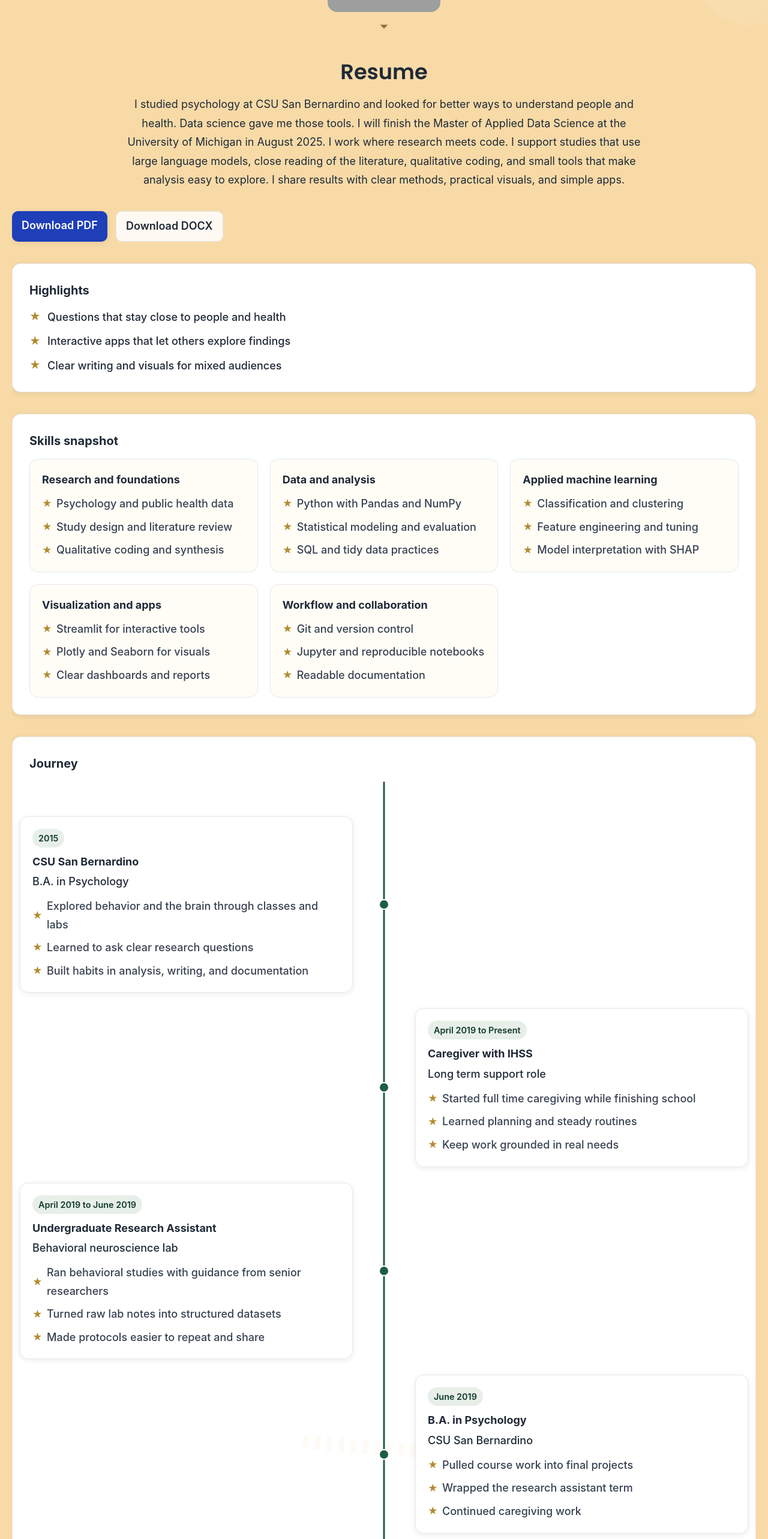
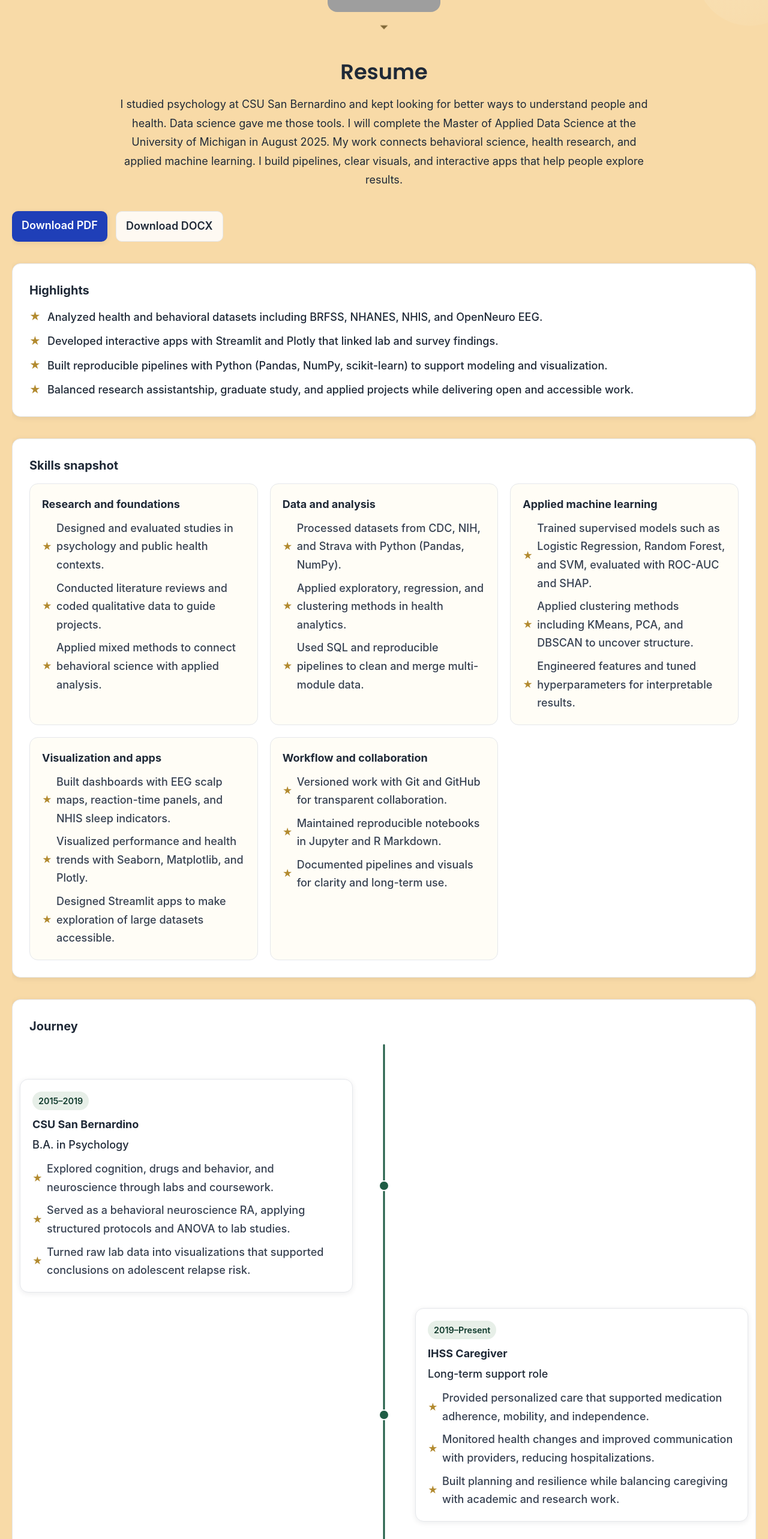
Before and after one commit to aparker03/alexis-portfolio, a React (Create React App) app in the folder site/: page /resume in a window 1280 px wide. Shown: the part 234-2800 px from the top of the page at 60% size. Built offline with nearby package versions, Linux system fonts and the light colour scheme; grey boxes are pictures that could not be loaded.

Commit message:
Update Resume and Projects pages + CSS refinements (image previews, content polish, consistent style)

```diff
--- a/site/src/pages/Resume.jsx
+++ b/site/src/pages/Resume.jsx
@@ -30,33 +30,20 @@ function Resume() {
       <div className="resume-inner">
         <header className="resume-header text-center">
           <h2 id="resume-heading" className="resume-title">Resume</h2>
-
-          {/* Intro (centered, readable width) */}
           <p className="resume-intro mx-auto text-center">
-            I studied psychology at CSU San Bernardino and looked for better ways to understand people and health.
-            Data science gave me those tools. I will finish the Master of Applied Data Science at the University of
-            Michigan in August 2025. I work where research meets code. I support studies that use large language
-            models, close reading of the literature, qualitative coding, and small tools that make analysis easy to
-            explore. I share results with clear methods, practical visuals, and simple apps.
+            I studied psychology at CSU San Bernardino and kept looking for better ways to understand people and health.
+            Data science gave me those tools. I will complete the Master of Applied Data Science at the University of
+            Michigan in August 2025. My work connects behavioral science, health research, and applied machine learning.
+            I build pipelines, clear visuals, and interactive apps that help people explore results.
           </p>
         </header>
 
         {/* downloads */}
         <div className="resume-downloads" role="region" aria-label="Resume downloads">
-          <a
-            href={`${P}/resume.pdf`}
-            download
-            className="btn-primary"
-            aria-label="Download resume as PDF"
-          >
+          <a href={`${P}/resume.pdf`} download className="btn-primary" aria-label="Download resume as PDF">
             Download PDF
           </a>
-          <a
-            href={`${P}/resume.docx`}
-            download
-            className="btn-ghost"
-            aria-label="Download resume as DOCX"
-          >
+          <a href={`${P}/resume.docx`} download className="btn-ghost" aria-label="Download resume as DOCX">
             Download DOCX
           </a>
         </div>
@@ -65,9 +52,10 @@ function Resume() {
         <section className="resume-section" aria-labelledby="highlights-heading">
           <h3 id="highlights-heading" className="section-title">Highlights</h3>
           <ul className="highlights-list">
-            <li className="star">Questions that stay close to people and health</li>
-            <li className="star">Interactive apps that let others explore findings</li>
-            <li className="star">Clear writing and visuals for mixed audiences</li>
+            <li className="star">Analyzed health and behavioral datasets including BRFSS, NHANES, NHIS, and OpenNeuro EEG.</li>
+            <li className="star">Developed interactive apps with Streamlit and Plotly that linked lab and survey findings.</li>
+            <li className="star">Built reproducible pipelines with Python (Pandas, NumPy, scikit-learn) to support modeling and visualization.</li>
+            <li className="star">Balanced research assistantship, graduate study, and applied projects while delivering open and accessible work.</li>
           </ul>
         </section>
 
@@ -78,41 +66,41 @@ function Resume() {
             <article className="skill-tile">
               <h4 className="tile-title">Research and foundations</h4>
               <ul className="tile-points">
-                <li className="star">Psychology and public health data</li>
-                <li className="star">Study design and literature review</li>
-                <li className="star">Qualitative coding and synthesis</li>
+                <li className="star">Designed and evaluated studies in psychology and public health contexts.</li>
+                <li className="star">Conducted literature reviews and coded qualitative data to guide projects.</li>
+                <li className="star">Applied mixed methods to connect behavioral science with applied analysis.</li>
               </ul>
             </article>
             <article className="skill-tile">
               <h4 className="tile-title">Data and analysis</h4>
               <ul className="tile-points">
-                <li className="star">Python with Pandas and NumPy</li>
-                <li className="star">Statistical modeling and evaluation</li>
-                <li className="star">SQL and tidy data practices</li>
+                <li className="star">Processed datasets from CDC, NIH, and Strava with Python (Pandas, NumPy).</li>
+                <li className="star">Applied exploratory, regression, and clustering methods in health analytics.</li>
+                <li className="star">Used SQL and reproducible pipelines to clean and merge multi-module data.</li>
               </ul>
             </article>
             <article className="skill-tile">
               <h4 className="tile-title">Applied machine learning</h4>
               <ul className="tile-points">
-                <li className="star">Classification and clustering</li>
-                <li className="star">Feature engineering and tuning</li>
-                <li className="star">Model interpretation with SHAP</li>
+                <li className="star">Trained supervised models such as Logistic Regression, Random Forest, and SVM, evaluated with ROC-AUC and SHAP.</li>
+                <li className="star">Applied clustering methods including KMeans, PCA, and DBSCAN to uncover structure.</li>
+                <li className="star">Engineered features and tuned hyperparameters for interpretable results.</li>
               </ul>
             </article>
             <article className="skill-tile">
               <h4 className="tile-title">Visualization and apps</h4>
               <ul className="tile-points">
-                <li className="star">Streamlit for interactive tools</li>
-                <li className="star">Plotly and Seaborn for visuals</li>
-                <li className="star">Clear dashboards and reports</li>
+                <li className="star">Built dashboards with EEG scalp maps, reaction-time panels, and NHIS sleep indicators.</li>
+                <li className="star">Visualized performance and health trends with Seaborn, Matplotlib, and Plotly.</li>
+                <li className="star">Designed Streamlit apps to make exploration of large datasets accessible.</li>
               </ul>
             </article>
             <article className="skill-tile">
               <h4 className="tile-title">Workflow and collaboration</h4>
               <ul className="tile-points">
-                <li className="star">Git and version control</li>
-                <li className="star">Jupyter and reproducible notebooks</li>
-                <li className="star">Readable documentation</li>
+                <li className="star">Versioned work with Git and GitHub for transparent collaboration.</li>
+                <li className="star">Maintained reproducible notebooks in Jupyter and R Markdown.</li>
+                <li className="star">Documented pipelines and visuals for clarity and long-term use.</li>
               </ul>
             </article>
           </div>
@@ -125,112 +113,80 @@ function Resume() {
           <div className="timeline">
             <div className="timeline-rail" aria-hidden="true"></div>
 
-            {/* 2015 — CSU San Bernardino */}
-            <div className="timeline-item" role="listitem">
+            {/* CSU */}
+            <div className="timeline-item">
               <div className="timeline-card left">
-                <span className="time-badge">2015</span>
+                <span className="time-badge">2015–2019</span>
                 <h4 className="item-title">CSU San Bernardino</h4>
                 <p className="item-sub">B.A. in Psychology</p>
                 <ul className="item-points">
-                  <li className="star">Explored behavior and the brain through classes and labs</li>
-                  <li className="star">Learned to ask clear research questions</li>
-                  <li className="star">Built habits in analysis, writing, and documentation</li>
+                  <li className="star">Explored cognition, drugs and behavior, and neuroscience through labs and coursework.</li>
+                  <li className="star">Served as a behavioral neuroscience RA, applying structured protocols and ANOVA to lab studies.</li>
+                  <li className="star">Turned raw lab data into visualizations that supported conclusions on adolescent relapse risk.</li>
                 </ul>
               </div>
               <span className="timeline-node" aria-hidden="true"></span>
               <div className="timeline-spacer right" aria-hidden="true"></div>
             </div>
 
-            {/* April 2019 — Caregiver */}
-            <div className="timeline-item" role="listitem">
+            {/* Caregiver */}
+            <div className="timeline-item">
               <div className="timeline-spacer left" aria-hidden="true"></div>
               <span className="timeline-node" aria-hidden="true"></span>
               <div className="timeline-card right">
-                <span className="time-badge">April 2019 to Present</span>
-                <h4 className="item-title">Caregiver with IHSS</h4>
-                <p className="item-sub">Long term support role</p>
+                <span className="time-badge">2019–Present</span>
+                <h4 className="item-title">IHSS Caregiver</h4>
+                <p className="item-sub">Long-term support role</p>
                 <ul className="item-points">
-                  <li className="star">Started full time caregiving while finishing school</li>
-                  <li className="star">Learned planning and steady routines</li>
-                  <li className="star">Keep work grounded in real needs</li>
+                  <li className="star">Provided personalized care that supported medication adherence, mobility, and independence.</li>
+                  <li className="star">Monitored health changes and improved communication with providers, reducing hospitalizations.</li>
+                  <li className="star">Built planning and resilience while balancing caregiving with academic and research work.</li>
                 </ul>
               </div>
             </div>
 
-            {/* April 2019 — Undergraduate RA */}
-            <div className="timeline-item" role="listitem">
+            {/* Independent projects */}
+            <div className="timeline-item t-gap-lg">
               <div className="timeline-card left">
-                <span className="time-badge">April 2019 to June 2019</span>
-                <h4 className="item-title">Undergraduate Research Assistant</h4>
-                <p className="item-sub">Behavioral neuroscience lab</p>
+                <span className="time-badge">2022–Present</span>
+                <h4 className="item-title">Independent projects</h4>
+                <p className="item-sub">Public health and behavioral data</p>
                 <ul className="item-points">
-                  <li className="star">Ran behavioral studies with guidance from senior researchers</li>
-                  <li className="star">Turned raw lab notes into structured datasets</li>
-                  <li className="star">Made protocols easier to repeat and share</li>
+                  <li className="star">Created Streamlit and R Shiny apps that turned survey data into interactive visuals.</li>
+                  <li className="star">Practiced reproducibility and transparency through open portfolio work.</li>
+                  <li className="star">Used self-directed exploration to build a foundation for later graduate projects.</li>
                 </ul>
               </div>
               <span className="timeline-node" aria-hidden="true"></span>
               <div className="timeline-spacer right" aria-hidden="true"></div>
             </div>
 
-            {/* June 2019 — B.A. earned */}
-            <div className="timeline-item" role="listitem">
+            {/* MADS */}
+            <div className="timeline-item">
               <div className="timeline-spacer left" aria-hidden="true"></div>
               <span className="timeline-node" aria-hidden="true"></span>
               <div className="timeline-card right">
-                <span className="time-badge">June 2019</span>
-                <h4 className="item-title">B.A. in Psychology</h4>
-                <p className="item-sub">CSU San Bernardino</p>
+                <span className="time-badge">2024–2025</span>
+                <h4 className="item-title">Master of Applied Data Science</h4>
+                <p className="item-sub">University of Michigan</p>
                 <ul className="item-points">
-                  <li className="star">Pulled course work into final projects</li>
-                  <li className="star">Wrapped the research assistant term</li>
-                  <li className="star">Continued caregiving work</li>
+                  <li className="star">Developed supervised and unsupervised models across health and behavioral datasets.</li>
+                  <li className="star">Completed projects on BRFSS depression, Strava performance, and California cancer surgeries.</li>
+                  <li className="star">Led a Capstone project (EEG + NHIS Explorer) merging EEG band power, reaction-time tasks, mood surveys, and NHIS sleep indicators into interactive dashboards.</li>
                 </ul>
               </div>
             </div>
 
-            {/* August 2022 — Independent work */}
-            <div className="timeline-item t-gap-lg" role="listitem">
+            {/* Graduate RA */}
+            <div className="timeline-item">
               <div className="timeline-card left">
-                <span className="time-badge">August 2022 to Present</span>
-                <h4 className="item-title">Independent research and projects</h4>
-                <p className="item-sub">Public health and behavioral data</p>
-                <ul className="item-points">
-                  <li className="star">Built portfolio apps and visual notebooks</li>
-                  <li className="star">Worked with BRFSS, Strava, and cancer surgery data</li>
-                  <li className="star">Focused on reproducible and open methods</li>
-                </ul>
-              </div>
-              <span className="timeline-node" aria-hidden="true"></span>
-              <div className="timeline-spacer right" aria-hidden="true"></div>
-            </div>
-
-            {/* August 2024–August 2025 — MADS */}
-            <div className="timeline-item" role="listitem">
-              <div className="timeline-spacer left" aria-hidden="true"></div>
-              <span className="timeline-node" aria-hidden="true"></span>
-              <div className="timeline-card right">
-                <span className="time-badge">August 2024 to August 2025</span>
-                <h4 className="item-title">Master of Applied Data Science</h4>
-                <p className="item-sub">University of Michigan</p>
-                <ul className="item-points">
-                  <li className="star">Designed supervised and unsupervised pipelines</li>
-                  <li className="star">Practiced careful evaluation and interpretation</li>
-                  <li className="star">Shared results with visuals and small tools</li>
-                </ul>
-              </div>
-            </div>
-
-            {/* 2025–Present — Graduate RA */}
-            <div className="timeline-item" role="listitem">
-              <div className="timeline-card left">
-                <span className="time-badge">2025 to Present</span>
+                <span className="time-badge">2025–Present</span>
                 <h4 className="item-title">Graduate Research Assistant</h4>
                 <p className="item-sub">University of Michigan</p>
                 <ul className="item-points">
-                  <li className="star">Support studies that use large language models</li>
-                  <li className="star">Do literature review and qualitative coding</li>
-                  <li className="star">Build small research tools that help teams work</li>
+                  <li className="star">Built reproducible pipelines with Pandas and scikit-learn to support exploratory LLM studies.</li>
+                  <li className="star">Conducted literature review, annotation, and qualitative coding for health and AI research.</li>
+                  <li className="star">Created visualizations such as KDE plots, regressions, and time series that informed decision-making.</li>
                 </ul>
               </div>
               <span className="timeline-node" aria-hidden="true"></span>
@@ -243,15 +199,15 @@ function Resume() {
         <section className="resume-section" aria-labelledby="work-heading">
           <h3 id="work-heading" className="section-title">Explore the work</h3>
           <p className="section-note">
-            I turned Michigan coursework into interactive tools that anyone can try. You can explore the
-            Depression Index built from BRFSS data, a Strava training analysis, and a California cancer
-            surgery visualizer. Each app pairs clean methods with a simple interface.
+            Projects connect classroom, research, and applied work. Highlights include:
           </p>
-          <Link
-            to="/projects"
-            className="btn-primary btn-inline"
-            aria-label="Go to Projects page"
-          >
+          <ul className="item-points">
+            <li className="star">Depression Index (BRFSS) - state-level analysis of mental health risk.</li>
+            <li className="star">Movement-Mapped (Strava) - performance patterns from wearable data.</li>
+            <li className="star">Surgical Scope (Cancer) - hospital case volumes across California.</li>
+            <li className="star">Capstone: EEG + NHIS Explorer. Combined EEG band power, reaction-time tasks, PANAS mood, and NHIS sleep data in a Streamlit app (educational, non-diagnostic).</li>
+          </ul>
+          <Link to="/projects" className="btn-primary btn-inline" aria-label="Go to Projects page">
             See projects →
           </Link>
         </section>
@@ -260,31 +216,39 @@ function Resume() {
         <section className="resume-section" aria-labelledby="certs-featured-heading">
           <h3 id="certs-featured-heading" className="section-title">Featured certifications</h3>
           <ul className="certs-list">
-            <li>
-              <strong>IBM Data Science Specialization</strong>: Python, SQL, machine learning, and visualization workflows.
-              <Link to="/certifications" className="btn-link"> View details</Link>
-            </li>
-            <li><strong>Deep Learning Specialization</strong>: neural networks, CNNs, sequence models, and optimization.</li>
-            <li><strong>Machine Learning Specialization</strong>: regression, classification, recommenders, and unsupervised learning.</li>
-            <li><strong>Data Science Specialization</strong>: R programming, exploratory analysis, modeling, and reproducible research.</li>
-            <li><strong>Machine Learning on Google Cloud</strong>: MLOps pipelines, TensorFlow on GCP, and production ML.</li>
-            <li><strong>Neuroscience and Neuroimaging</strong>: fMRI design and analysis, and neurohacking in R.</li>
+            <li><strong>IBM Data Science Specialization</strong>: Python, SQL, ML, and visualization workflows.<Link to="/certifications" className="btn-link">View details</Link></li>
+            <li><strong>Deep Learning Specialization</strong>: CNNs, RNNs, GANs, and optimization strategies.</li>
+            <li><strong>Machine Learning Specialization</strong>: regression, classification, clustering, and recommenders.</li>
+            <li><strong>Data Science Specialization</strong>: R programming, reproducible workflows, and exploratory analysis.</li>
+            <li><strong>Machine Learning on Google Cloud</strong>: TensorFlow on GCP and MLOps pipelines.</li>
+            <li><strong>Neuroscience and Neuroimaging</strong>: fMRI design, analysis, and neurohacking in R.</li>
           </ul>
+        </section>
+
+        {/* Independent Learning */}
+        <section className="resume-section" aria-labelledby="learning-heading">
+          <h3 id="learning-heading" className="section-title">Independent learning journey</h3>
+          <p className="section-note">
+            Between 2022 and 2024, I completed over one hundred Coursera courses and multiple specializations in
+            data science, neuroscience, and machine learning. This self-directed work built strong habits in evaluation,
+            reproducibility, and applied analysis that carried into my graduate projects.
+          </p>
+          <Link to="/certifications" className="btn-primary btn-inline" aria-label="View all certifications">
+            View all certifications →
+          </Link>
         </section>
 
         {/* RPubs */}
         <section className="resume-section" aria-labelledby="rpubs-heading">
           <h3 id="rpubs-heading" className="section-title">Exploratory work in R</h3>
           <p className="section-note">
-            Early on I made small tools and visual notebooks with Shiny, Leaflet, and R Markdown. Those projects
-            mark the start of my path into applied data science and visualization.
+            Early exploratory projects used R Shiny, Leaflet, and R Markdown to turn survey and spatial data into interactive visuals. They formed the foundation for my later work in data science.
           </p>
           <a
             href="https://rpubs.com/alex23"
             target="_blank"
             rel="noreferrer"
             className="btn-link btn-inline"
-            aria-label="Open RPubs profile in a new tab"
           >
             View full RPubs profile →
           </a>
```
Also changed, not shown: site/src/components/Certifications/Certifications.css (+23 -3 lines), site/src/components/Projects/Projects.css (+14 -7 lines), site/src/components/Resume/Resume.css (+33 -5 lines), site/src/pages/Projects.jsx (+34 -51 lines).
